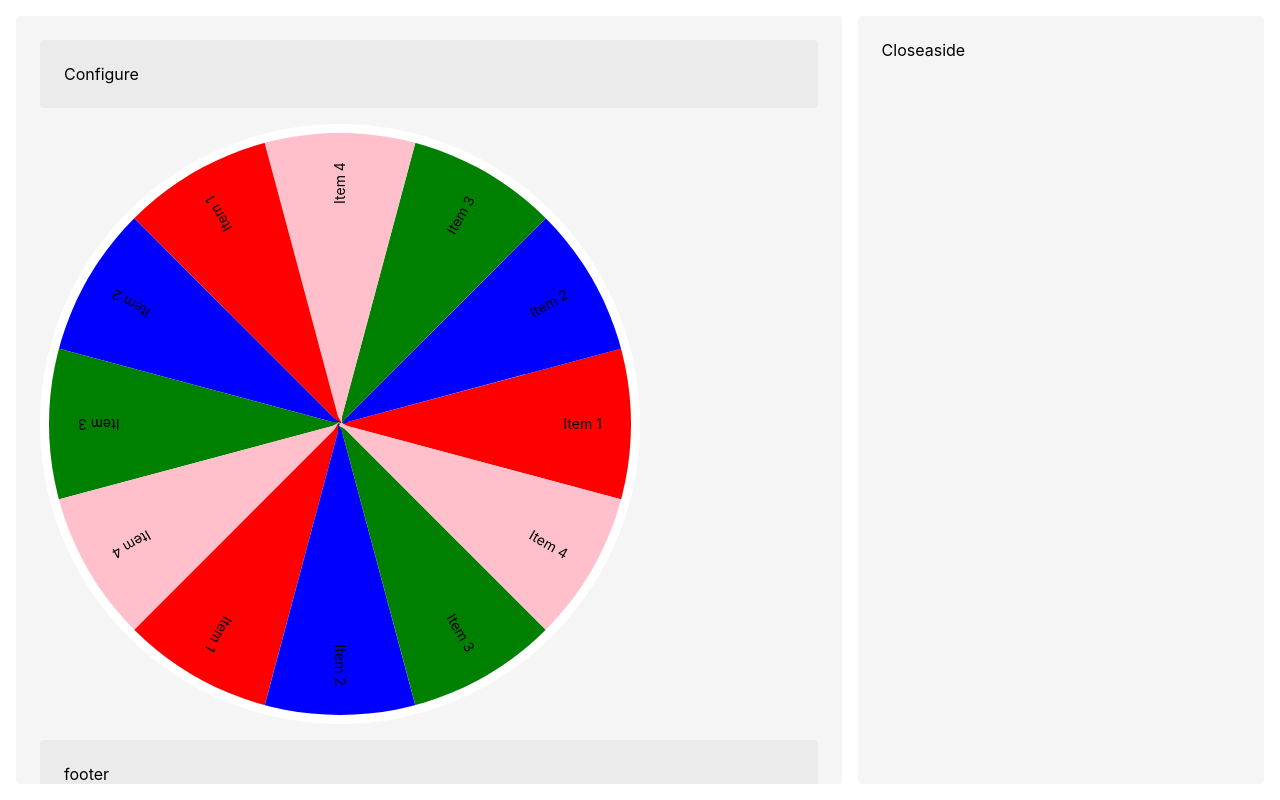
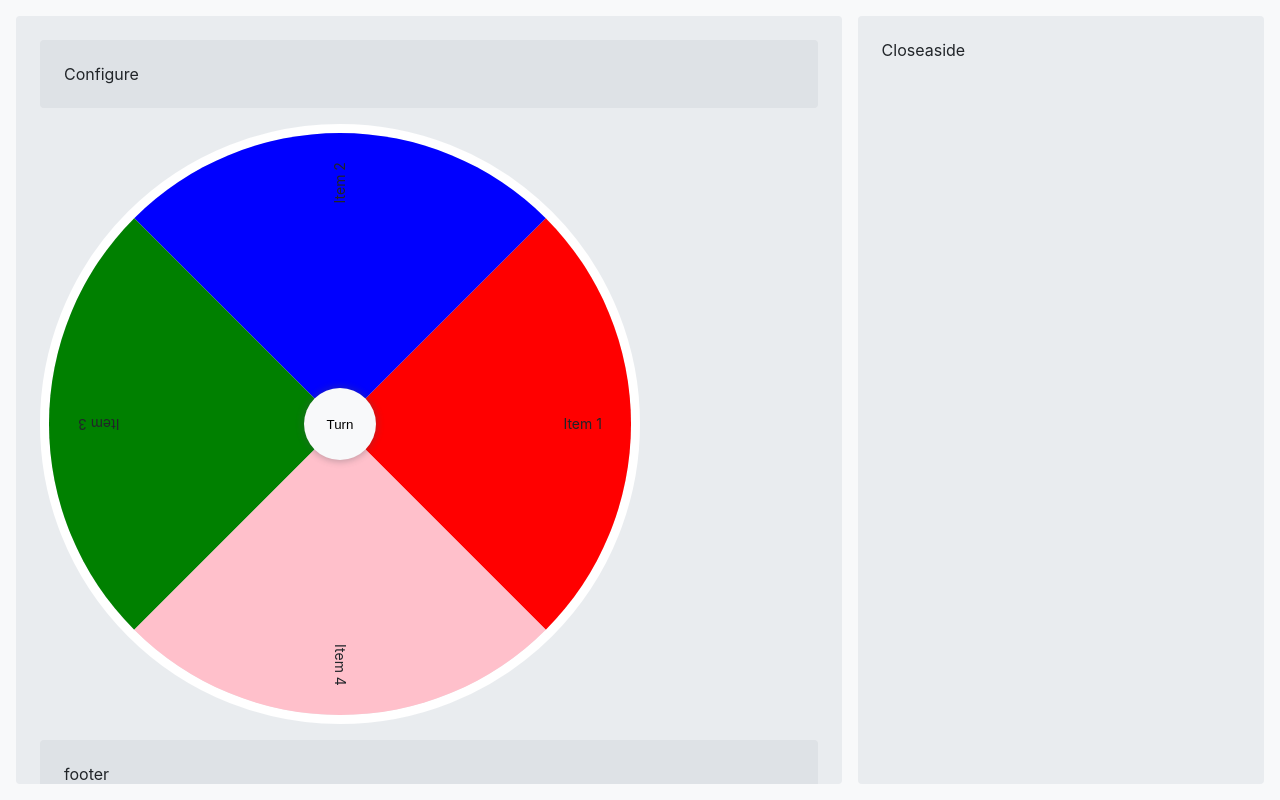
Before and after one commit to LoicGoyet/the-weel, a Next.js app: page /wheel in a window 1280 px wide. Built offline with nearby package versions, Linux system fonts and the light colour scheme.

Commit message:
handle wheel turn

```diff
--- a/components/Wheel/index.tsx
+++ b/components/Wheel/index.tsx
@@ -1,22 +1,27 @@
 import styled from 'styled-components';
+import {getIndexOfLastDrafted, Item, Items} from '../../data/wheel';
+import {pickRandomFromArr, removeItemFromArray} from '../../utils/array';
 import {getTriangleHeight, getTriangleHypotenuse} from '../../utils/math';
-
-type Item = {
-  id: string;
-  isChecked: boolean;
-  label: string;
-  color: string;
-};
 
 export type Props = {
   className?: string;
-  items: {
-    byId: Record<string, Item>;
-    allIds: Array<string>;
-  };
+  items: Items;
+  onChange: (items: Items) => void;
 };
 
-const Wheel = ({className, items}: Props) => {
+const getNumberOfLaps = (items: Items) => {
+  const completeLaps = items.draftedIds.length * 10;
+  const lastDraftedIndex = getIndexOfLastDrafted(items);
+
+  if (lastDraftedIndex <= 0) {
+    return completeLaps;
+  }
+
+  const partialLap = lastDraftedIndex / items.allIds.length;
+  return completeLaps + partialLap;
+};
+
+const Wheel = ({className, items, onChange}: Props) => {
   const length = items.allIds.length;
   const itemAngle = 360 / length;
 
@@ -24,52 +29,82 @@ const Wheel = ({className, items}: Props) => {
   const triangleHypotenuse = getTriangleHypotenuse(triangleBase, itemAngle / 2);
   const triangleHeight = getTriangleHeight(triangleBase, triangleHypotenuse);
 
+  const numberOfLaps = getNumberOfLaps(items);
+
+  console.log({items, numberOfLaps});
+
+  const handleClick = (e: React.MouseEvent<HTMLButtonElement>) => {
+    e.preventDefault();
+    const itemDrafted = pickRandomFromArr<Item['id']>(items.undraftedIds);
+    onChange({
+      ...items,
+      draftedIds: [...items.draftedIds, itemDrafted],
+      undraftedIds: removeItemFromArray<Item['id']>(itemDrafted, items.undraftedIds),
+    });
+  };
+
   return (
-    <Wrapper className={className}>
+    <Wrapper>
+      <Button onClick={handleClick} type='button'>
+        Turn
+      </Button>
+      <List className={className}>
         {items.allIds.map((itemId, index) => {
           const item = items.byId[itemId] as Item;
-        const degPosition = (itemAngle * (index + 1) - itemAngle) * -1;
+          const initialDegPosition = (itemAngle * (index + 1) - itemAngle) * -1;
+          const lapsDegPosition = getNumberOfLaps(items) * 360;
+          const isItemDrafted = items.draftedIds.includes(item.id);
 
           return (
-          <Item
+            <ListItem
               key={item.id}
               style={{
-              '--color': item.color,
-              '--rotate': `${degPosition}deg`,
+                '--color': isItemDrafted ? 'rgb(var(--grey-4))' : item.color,
+                '--rotate': `calc(${initialDegPosition}deg + ${lapsDegPosition}deg)`,
                 '--triangle-base': `${triangleBase}px`,
                 '--triangle-height': `${triangleHeight}px`,
               }}
             >
-            <ItemLabel>{item.label}</ItemLabel>
-          </Item>
+              <ListItemLabel>{item.label}</ListItemLabel>
+            </ListItem>
           );
         })}
+      </List>
     </Wrapper>
   );
 };
 
 export default Wheel;
 
-const Wrapper = styled.ul`
+const Wrapper = styled.div`
   aspect-ratio: 1 / 1;
   max-width: 600px;
+  position: relative;
+`;
+
+const List = styled.ul`
   border-radius: 100%;
   list-style: none;
   margin: 0;
   padding: 0;
+  overflow: hidden;
+  width: 100%;
+  height: 100%;
+  border: max(0.75vw, 6px) solid white;
+  margin: 0;
   position: relative;
-  overflow: hidden;
-  border: max(0.75vw, 6px) solid white;
 `;
 
-const Item = styled.li<{
+const ListItem = styled.li<{
   style: {
     '--color': string;
-    '--rotate': `${number}deg`;
+    '--rotate': `calc(${number}deg + ${number}deg)`;
     '--triangle-base': `${number}px`;
     '--triangle-height': `${number}px`;
   };
 }>`
+  --spining-duration: 4.5s;
+
   display: block;
   width: 50%;
   position: absolute;
@@ -77,6 +112,7 @@ const Item = styled.li<{
   left: 50%;
   transform: translateY(-50%) rotate(var(--rotate, 0deg));
   transform-origin: left center;
+  transition: transform var(--spining-duration) ease-out;
 
   &::before,
   &::after {
@@ -88,6 +124,8 @@ const Item = styled.li<{
     left: 0;
     border-style: solid;
     z-index: -1;
+    transition: border-color 200ms ease-in-out;
+    transition-delay: var(--spining-duration);
   }
 
   &::before {
@@ -103,7 +141,7 @@ const Item = styled.li<{
   }
 `;
 
-const ItemLabel = styled.span`
+const ListItemLabel = styled.span`
   width: 100%;
   display: block;
   background-color: var(--color);
@@ -111,4 +149,28 @@ const ItemLabel = styled.span`
   line-height: 4px;
   text-align: right;
   padding: 0 10%;
+  transition: background-color 200ms ease-in-out;
+  transition-delay: var(--spining-duration);
 `;
+
+const Button = styled.button`
+  --box-shadow: 0 0 6px 2px rgba(var(--grey-6), 0.3);
+
+  position: absolute;
+  top: 50%;
+  left: 50%;
+  transform: translate(-50%, -50%);
+  z-index: 1;
+  appearance: none;
+  width: max(12%, 2.5rem);
+  aspect-ratio: 1 / 1;
+  border-radius: 100%;
+  border: 0;
+  background-color: rgb(var(--white));
+  box-shadow: var(--box-shadow);
+
+  &:focus {
+    box-shadow: 0 0 0 4px rgb(var(--focus-color)), var(--box-shadow);
+    outline: 0;
+  }
+`;
--- /dev/null
+++ b/data/wheel.ts
@@ -0,0 +1,22 @@
+export type Item = {
+  id: string;
+  label: string;
+  color: string;
+};
+
+export type Items = {
+  byId: Record<string, Item>;
+  allIds: Array<string>;
+  draftedIds: Array<string>;
+  undraftedIds: Array<string>;
+};
+
+export const getIndexOfLastDrafted = (items: Items) => {
+  const lastDraftedItemId = items.draftedIds.slice(-1).pop();
+
+  if (lastDraftedItemId === undefined) {
+    return -1;
+  }
+
+  return items.allIds.indexOf(lastDraftedItemId);
+};
--- a/pages/wheel.tsx
+++ b/pages/wheel.tsx
@@ -1,8 +1,10 @@
+import {useState} from 'react';
 import Card from '../components/Card';
 import Layout from '../components/Layout';
 import Wheel from '../components/Wheel';
+import {Items} from '../data/wheel';
 
-const items = {
+const initialItems = {
   byId: {
     'item-1': {
       id: 'item-1',
@@ -29,25 +31,24 @@ const items = {
       color: 'pink',
     },
   },
-  allIds: [
-    'item-1',
-    'item-2',
-    'item-3',
-    'item-4',
-    'item-1',
-    'item-2',
-    'item-3',
-    'item-4',
-    'item-1',
-    'item-2',
-    'item-3',
-    'item-4',
-  ],
+  allIds: ['item-1', 'item-2', 'item-3', 'item-4'],
+  draftedIds: [],
+  undraftedIds: ['item-1', 'item-2', 'item-3', 'item-4'],
 };
 
 const WheelPage = () => {
+  const [items, setItems] = useState<Items>(initialItems);
+
+  const handleChange = (items: Items) => {
+    setItems(items);
+  };
+
   return (
-    <Layout main={<Wheel items={items} />} footer={<Card>footer</Card>} aside='aside' />
+    <Layout
+      main={<Wheel items={items} onChange={handleChange} />}
+      footer={<Card>footer</Card>}
+      aside='aside'
+    />
   );
 };
 
--- a/theme/GlobalStyle.tsx
+++ b/theme/GlobalStyle.tsx
@@ -19,18 +19,31 @@ export default createGlobalStyle`
   }
 
   :root {
-    --bg-color-0: 255, 255, 255;
-    --bg-color-1: 245, 245, 245;
-    --bg-color-2: 235, 235, 235;
-    --bg-color-3: 225, 225, 225;
-    --text-color: 0, 0, 0;
+    --dodger-blue: 33, 145, 241;
+    --white: 248, 249, 250;
+    --grey-1: 233, 236, 239;
+    --grey-2: 222, 226, 230;
+    --grey-3: 206, 212, 218;
+    --grey-4: 173, 181, 189;
+    --grey-5: 108, 117, 125;
+    --grey-6: 73, 80, 87;
+    --grey-7: 52, 58, 64;
+    --black: 33, 37, 41;
+
+    --bg-color-0: var(--white);
+    --bg-color-1: var(--grey-1);
+    --bg-color-2: var(--grey-2);
+    --bg-color-3: var(--grey-3);
+    --text-color: var(--black);
+
+    --focus-color: var(--dodger-blue);
 
     @media (prefers-color-scheme: dark) {
-      --bg-color-0: 35, 35, 35;
-      --bg-color-1: 55, 55, 55;
-      --bg-color-2: 75, 75, 75;
-      --bg-color-3: 95, 95, 95;
-      --text-color: 255, 255, 255;
+      --bg-color-0: var(--black);
+      --bg-color-1: var(--grey-7);
+      --bg-color-2: var(--grey-6);
+      --bg-color-3: var(--grey-5);
+      --text-color: var(--white);
     }
   }
 
--- /dev/null
+++ b/utils/array.ts
@@ -0,0 +1,11 @@
+export const pickRandomFromArr = <T = unknown>(arr: Array<T>) => {
+  const randomIndex = Math.floor(Math.random() * arr.length);
+  return arr[randomIndex];
+};
+
+export const removeItemFromArray = <T = unknown>(
+  itemToRm: T,
+  arr: Array<T>,
+): Array<T> => {
+  return arr.filter(item => item !== itemToRm);
+};
```
Also changed, not shown: components/Wheel/stories.tsx (+13 -1 lines). Lines whose indentation alone changed are shown as unchanged.
